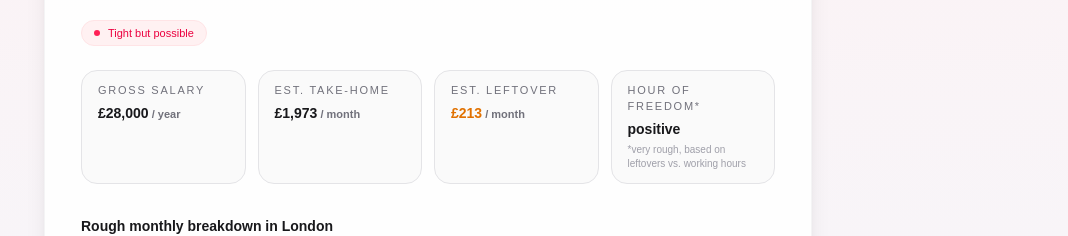
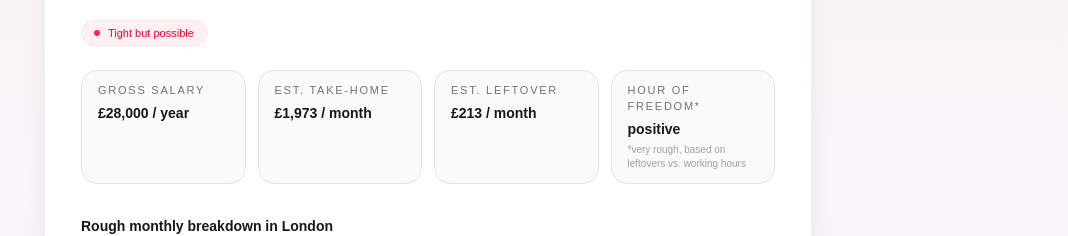
Before and after one commit to bendover19/real-cost-sim, a Next.js app: page /enough/uk/london in a window 1280 px wide. Shown: the part 469-705 px from the top of the page, without its empty margins (212-1280 px from the left). Built offline with nearby package versions, Linux system fonts and the light colour scheme.

Commit message:
Update EnoughClient.tsx

```diff
--- a/app/enough/EnoughClient.tsx
+++ b/app/enough/EnoughClient.tsx
@@ -34,16 +34,14 @@ export default function EnoughClient() {
   const searchParams = useSearchParams();
   const pathname = usePathname();
 
-  // 1) From query string: /enough?country=uk&city=london&salary=28000
   let country = (searchParams.get("country") ?? "").toLowerCase();
   let citySlug = (searchParams.get("city") ?? "").toLowerCase();
   let rawSalary = searchParams.get("salary");
 
-  // 2) Fallback: from path /enough/uk/london
   if ((!country || !citySlug) && pathname) {
-    const segments = pathname.split("/").filter(Boolean); // e.g. ["enough","uk","london"]
+    const segments = pathname.split("/").filter(Boolean);
     const idx = segments.indexOf("enough");
-    const after = idx === -1 ? [] : segments.slice(idx + 1); // ["uk","london"]
+    const after = idx === -1 ? [] : segments.slice(idx + 1);
 
     if (after.length >= 2) {
       if (!country) country = after[0].toLowerCase();
@@ -51,25 +49,21 @@ export default function EnoughClient() {
     }
   }
 
-  // 3) Final defaults (for /enough)
   if (!country) country = "uk";
   if (!citySlug) citySlug = "london";
 
   const city = getCityConfig(citySlug);
   const salaryFromQuery = parseSalary(rawSalary);
 
-  // Default salary if none given anywhere
   const grossAnnual = salaryFromQuery || 28000;
 
   const cityLabel = city?.label ?? citySlug;
   const countryLabel = (city?.country ?? country).toUpperCase();
 
-  // income
   const netAnnual =
     grossAnnual > 0 ? approximateNetFromGrossUK(grossAnnual) : 0;
   const netMonthly = netAnnual / 12;
 
-  // costs (rough)
   const rent = city?.typicalRentSingle ?? 1000;
   const bills = city?.typicalBills ?? 150;
   const commute = city?.typicalCommuteCost ?? 120;
@@ -86,12 +80,10 @@ export default function EnoughClient() {
   const baseCityUrl = `/enough/${country}/${citySlug}`;
   const simulatorUrl = `/sim?country=${country}&city=${citySlug}&salary=${grossAnnual}`;
 
-  // Nearby salaries: +/- £2k
   const nearbySalaries = [grossAnnual - 2000, grossAnnual + 2000].filter(
     (n) => n > 0
   );
 
-  // Anchor cities for cross-linking
   const anchorCitySlugs = [
     "london",
     "manchester",
@@ -107,6 +99,7 @@ export default function EnoughClient() {
   return (
     <section className="w-full max-w-3xl">
       <div className="rounded-3xl bg-white/90 shadow-xl border border-zinc-100 px-6 py-7 md:px-9 md:py-8">
+
         <p className="text-[11px] uppercase tracking-[0.16em] text-zinc-400 mb-3">
           {countryLabel} · {cityLabel}
         </p>
@@ -135,56 +128,15 @@ export default function EnoughClient() {
 
         {/* Summary cards */}
         <div className="grid grid-cols-2 md:grid-cols-4 gap-3 mb-8 text-sm">
-          <div className="rounded-2xl border border-zinc-200 bg-zinc-50 px-4 py-3">
-            <p className="text-[11px] uppercase tracking-[0.16em] text-zinc-500 mb-1">
-              Gross salary
-            </p>
-            <p className="font-semibold text-zinc-900">
-              {formatGBP(grossAnnual)}
-              <span className="text-[11px] text-zinc-500"> / year</span>
-            </p>
-          </div>
+          <SummaryCard label="Gross salary" value={`${formatGBP(grossAnnual)} / year`} />
+          <SummaryCard label="Est. take-home" value={`${formatGBP(netMonthly)} / month`} />
+          <SummaryCard
+            label="Est. leftover"
+            value={`${formatGBP(leftover)} / month`}
+            highlight={leftover < 0 ? "text-rose-600" : leftover < 400 ? "text-amber-600" : "text-emerald-600"}
+          />
+          <SummaryCard label="Hour of freedom*" value={leftover > 0 ? "positive" : "negative"} smallNote />
 
-          <div className="rounded-2xl border border-zinc-200 bg-zinc-50 px-4 py-3">
-            <p className="text-[11px] uppercase tracking-[0.16em] text-zinc-500 mb-1">
-              Est. take-home
-            </p>
-            <p className="font-semibold text-zinc-900">
-              {formatGBP(netMonthly)}
-              <span className="text-[11px] text-zinc-500"> / month</span>
-            </p>
-          </div>
-
-          <div className="rounded-2xl border border-zinc-200 bg-zinc-50 px-4 py-3">
-            <p className="text-[11px] uppercase tracking-[0.16em] text-zinc-500 mb-1">
-              Est. leftover
-            </p>
-            <p
-              className={
-                "font-semibold " +
-                (leftover < 0
-                  ? "text-rose-600"
-                  : leftover < 400
-                  ? "text-amber-600"
-                  : "text-emerald-600")
-              }
-            >
-              {formatGBP(leftover)}
-              <span className="text-[11px] text-zinc-500"> / month</span>
-            </p>
-          </div>
-
-          <div className="rounded-2xl border border-zinc-200 bg-zinc-50 px-4 py-3">
-            <p className="text-[11px] uppercase tracking-[0.16em] text-zinc-500 mb-1">
-              Hour of freedom*
-            </p>
-            <p className="font-semibold text-zinc-900">
-              {leftover > 0 ? "positive" : "negative"}
-            </p>
-            <p className="text-[10px] text-zinc-400 mt-1">
-              *very rough, based on leftovers vs. working hours
-            </p>
-          </div>
         </div>
 
         {/* Breakdown */}
@@ -206,28 +158,32 @@ export default function EnoughClient() {
           </div>
         </div>
 
-        {/* 🔥 Main CTA: open this scenario in simulator */}
+        {/* 🔥 CTA Block */}
         <div className="my-8 p-5 rounded-2xl bg-gradient-to-r from-rose-50 to-rose-100 border border-rose-200">
           <h3 className="text-[15px] font-semibold text-zinc-900 mb-2">
             Try this exact scenario in the Real Cost Simulator
           </h3>
+
           <p className="text-[13px] text-zinc-600 mb-4 leading-relaxed">
-            See your full breakdown including tax, commute time value, rent
-            impact, and your hourly freedom score for this salary in {cityLabel}.
+            See your full breakdown including tax, commute time value, rent impact,
+            and your hourly freedom score for this salary in {cityLabel}.
           </p>
+
           <a
             href={simulatorUrl}
-            className="relative block w-full text-center rounded-full bg-rose-600 hover:bg-rose-700 text-white font-semibold text-[14px] tracking-tight px-5 py-3 transition-all shadow-md hover:shadow-lg after:absolute after:inset-0 after:rounded-full after:border after:border-rose-300 after:animate-ping"
+            className="relative block w-full text-center rounded-full bg-rose-600 hover:bg-rose-700 text-white font-semibold text-[14px] tracking-tight px-5 py-3 transition-all shadow-md hover:shadow-lg
+                       after:absolute after:inset-0 after:rounded-full after:border after:border-rose-300 after:animate-ping"
           >
             Open this scenario in the Real Cost Simulator →
           </a>
+
           <p className="text-[11px] text-zinc-500 mt-2 text-center">
             Loads instantly · No signup needed
           </p>
         </div>
 
-        {/* Internal links: nearby salaries + other cities */}
-        <div className="mt-8 space-y-5 text-sm text-zinc-700">
+        {/* Internal links */}
+        <div className="mt-8 space-y-5 text-sm text-zinc-700 [a]:text-zinc-700 [a]:hover:text-zinc-900">
           {nearbySalaries.length > 0 && (
             <div>
               <h3 className="font-semibold mb-2">
@@ -240,9 +196,7 @@ export default function EnoughClient() {
                     href={`${baseCityUrl}?salary=${s}`}
                     className="inline-flex items-center rounded-full border border-zinc-200 px-3 py-1 text-[12px] hover:bg-zinc-50"
                   >
-                    {`Is £${s.toLocaleString(
-                      "en-GB"
-                    )} enough in {cityLabel}?`.replace("{cityLabel}", cityLabel)}
+                    {`Is £${s.toLocaleString("en-GB")} enough in ${cityLabel}?`}
                   </a>
                 ))}
               </div>
@@ -254,14 +208,11 @@ export default function EnoughClient() {
             <div className="flex flex-wrap gap-2">
               {otherCities.map((slug) => {
                 const conf = UK_CITIES.find((c) => c.slug === slug);
-                const label =
-                  conf?.label ??
-                  slug.charAt(0).toUpperCase() + slug.slice(1);
-                const href = `/enough/${country}/${slug}?salary=${grossAnnual}`;
+                const label = conf?.label ?? slug;
                 return (
                   <a
                     key={slug}
-                    href={href}
+                    href={`/enough/${country}/${slug}?salary=${grossAnnual}`}
                     className="inline-flex items-center rounded-full border border-zinc-200 px-3 py-1 text-[12px] hover:bg-zinc-50"
                   >
                     {`Same salary in ${label}`}
@@ -271,8 +222,27 @@ export default function EnoughClient() {
             </div>
           </div>
         </div>
+
       </div>
     </section>
+  );
+}
+
+function SummaryCard({ label, value, highlight, smallNote }: any) {
+  return (
+    <div className="rounded-2xl border border-zinc-200 bg-zinc-50 px-4 py-3">
+      <p className="text-[11px] uppercase tracking-[0.16em] text-zinc-500 mb-1">
+        {label}
+      </p>
+      <p className={`font-semibold text-zinc-900 ${highlight || ""}`}>
+        {value}
+      </p>
+      {smallNote && (
+        <p className="text-[10px] text-zinc-400 mt-1">
+          *very rough, based on leftovers vs. working hours
+        </p>
+      )}
+    </div>
   );
 }
 
```
